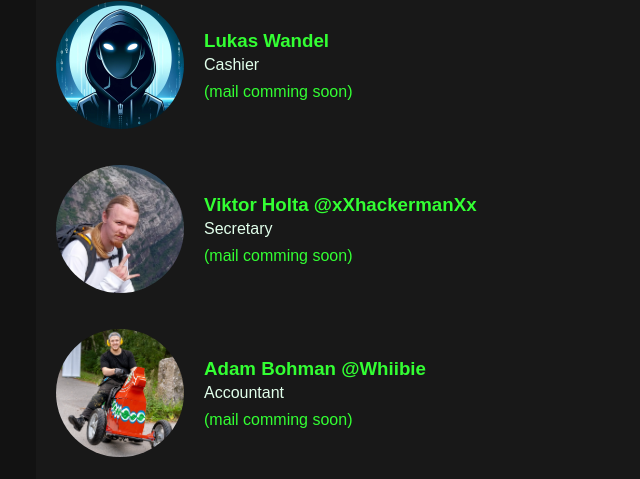
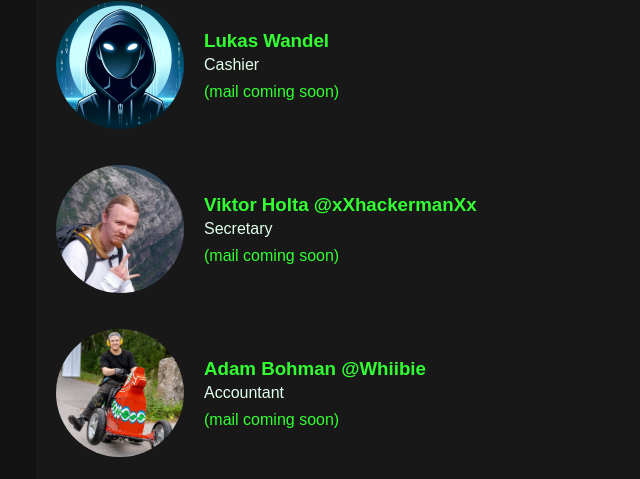
Before and after one commit to LiTHe-Hax/lithehax-medlem, a React (Create React App) app in the folder medlem/: page / in a window 1280 px wide. Shown: the part 638-1117 px from the top of the page, without its empty margins (0-640 px from the left). Built offline with nearby package versions, Linux system fonts and the light colour scheme.

Commit message:
Fix spelling mistakes, remove icons, change title

```diff
--- a/medlem/public/index.html
+++ b/medlem/public/index.html
@@ -2,14 +2,12 @@
 <html lang="en">
   <head>
     <meta charset="utf-8" />
-    <link rel="icon" href="%PUBLIC_URL%/favicon.ico" />
     <meta name="viewport" content="width=device-width, initial-scale=1" />
     <meta name="theme-color" content="#000000" />
     <meta
       name="description"
       content="Web site created using create-react-app"
     />
-    <link rel="apple-touch-icon" href="%PUBLIC_URL%/logo192.png" />
     <!--
       manifest.json provides metadata used when your web app is installed on a
       user's mobile device or desktop. See https://developers.google.com/web/fundamentals/web-app-manifest/
@@ -24,7 +22,7 @@
       work correctly both with client-side routing and a non-root public URL.
       Learn how to configure a non-root public URL by running `npm run build`.
     -->
-    <title>React App</title>
+    <title>LiTHe Hax</title>
   </head>
   <body>
     <noscript>You need to enable JavaScript to run this app.</noscript>
--- a/medlem/src/pages/Home.js
+++ b/medlem/src/pages/Home.js
@@ -38,7 +38,7 @@ const Home = () => {
           <div className="member-info">
             <h3>Lukas Wandel</h3>
             <p>Cashier</p>
-            <a href="#">(mail comming soon)</a>
+            <a href="#">(mail coming soon)</a>
           </div>
         </div>
         <div className="board-member">
@@ -50,7 +50,7 @@ const Home = () => {
           <div className="member-info">
             <h3>Viktor Holta @xXhackermanXx</h3>
             <p>Secretary</p>
-            <a href="#">(mail comming soon)</a>
+            <a href="#">(mail coming soon)</a>
           </div>
         </div>
         <div className="board-member">
@@ -62,7 +62,7 @@ const Home = () => {
           <div className="member-info">
             <h3>Adam Bohman @Whiibie</h3>
             <p>Accountant</p>
-            <a href="#">(mail comming soon)</a>
+            <a href="#">(mail coming soon)</a>
           </div>
         </div>
       </div>
```
